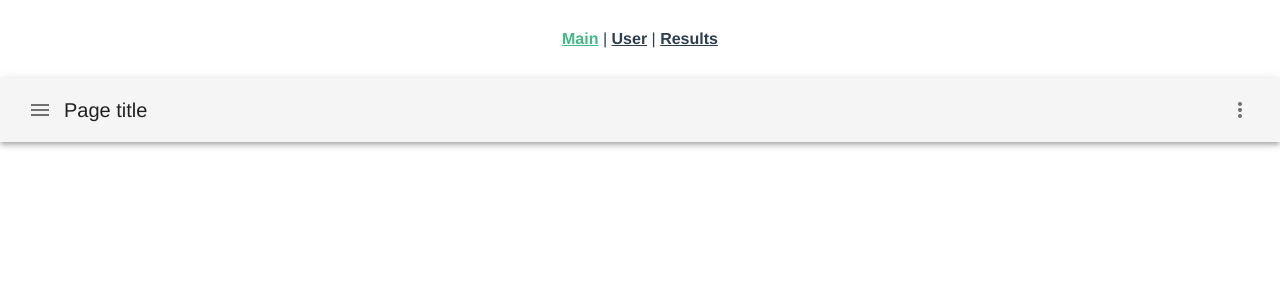
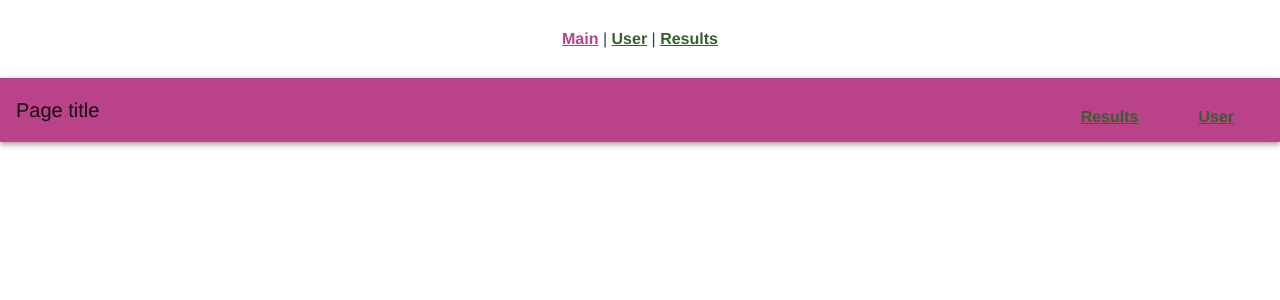
Before and after one commit to Shosetsu01/frontend-vue-diplom, a Vue app: page /#/ in a window 1280 px wide. Shown: the top 300 px of the page. Built offline with nearby package versions, Linux system fonts and the light colour scheme.

Commit message:
created main, user and results pages

```diff
--- a/src/App.vue
+++ b/src/App.vue
@@ -23,10 +23,10 @@
 
   a {
     font-weight: bold;
-    color: #2c3e50;
+    color: #36602c;
 
     &.router-link-exact-active {
-      color: #42b983;
+      color: #b94289;
     }
   }
 }
--- a/src/components/Header.vue
+++ b/src/components/Header.vue
@@ -1,47 +1,30 @@
 <template>
   <div>
     <v-app-bar
-        color="orange"
+        color=#b94289
         elevation="2"
     >
-      <v-app-bar-nav-icon></v-app-bar-nav-icon>
 
       <v-toolbar-title>Page title</v-toolbar-title>
 
       <v-spacer></v-spacer>
 
-<!--      <v-btn icon>-->
-<!--        <v-icon>mdi-heart</v-icon>-->
-<!--      </v-btn>-->
+      <v-toolbar-items>
 
-<!--      <v-btn icon>-->
-<!--        <v-icon>mdi-magnify</v-icon>-->
-<!--      </v-btn>-->
+        <v-toolbar-items class="" id="nav">
+          <router-link to="/results">
+            Results
+          </router-link>
+        </v-toolbar-items>
 
-      <v-menu
-          left
-          bottom
-      >
-        <template v-slot:activator="{ on, attrs }">
-          <v-btn
-              icon
-              v-bind="attrs"
-              v-on="on"
-          >
-            <v-icon>mdi-dots-vertical</v-icon>
-          </v-btn>
-        </template>
+        <v-toolbar-items class="" id="nav">
+          <router-link to="/user">
+            User
+          </router-link>
+        </v-toolbar-items>
 
-        <v-list>
-          <v-list-item
-              v-for="n in 5"
-              :key="n"
-              @click="() => {}"
-          >
-            <v-list-item-title>Option {{ n }}</v-list-item-title>
-          </v-list-item>
-        </v-list>
-      </v-menu>
+      </v-toolbar-items>
+
     </v-app-bar>
   </div>
 </template>
```
